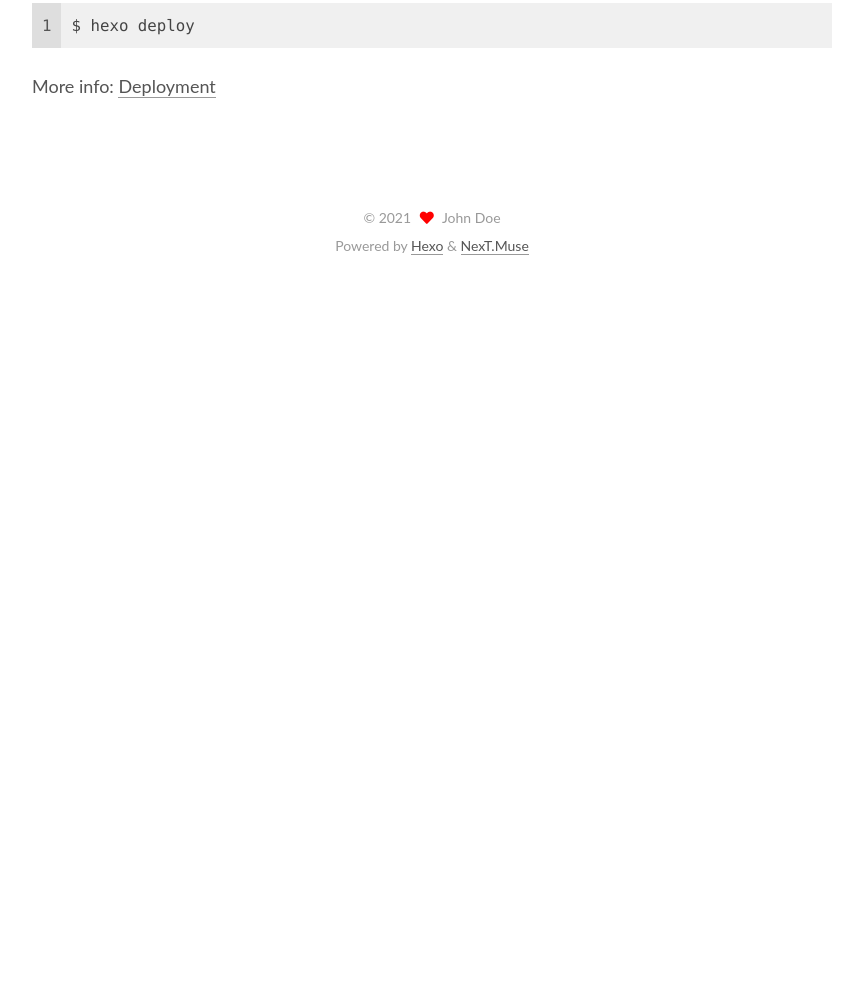
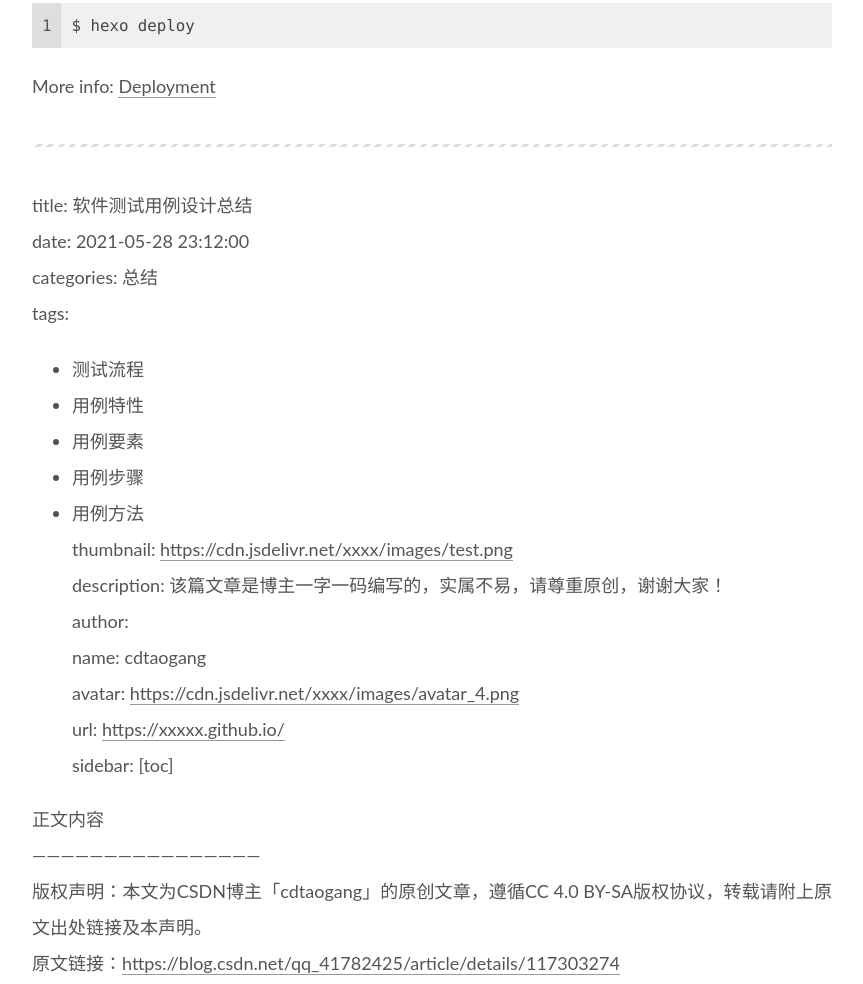
Before and after one commit to Yiazzz/yiazzz.github.io, a plain HTML site: page 2021/10/08/hello-world/index.html in a window 1280 px wide. Shown: the part 1093-2077 px from the top of the page, without its empty margins (368-1231 px from the left). Before the commit the page ends 1373 px from the top, so only its background shows below. Drawn offline with nearby package versions, Linux system fonts and the light colour scheme.

Commit message:
Site updated: 2021-10-08 11:30:49

```diff
--- a/2021/10/08/hello-world/index.html
+++ b/2021/10/08/hello-world/index.html
@@ -28,7 +28,7 @@
 <meta property="og:description" content="Welcome to Hexo! This is your very first post. Check documentation for more info. If you get any problems when using Hexo, you can find the answer in troubleshooting or you can ask me on GitHub. Quick">
 <meta property="og:locale" content="en_US">
 <meta property="article:published_time" content="2021-10-08T03:01:15.608Z">
-<meta property="article:modified_time" content="2021-10-08T03:01:15.608Z">
+<meta property="article:modified_time" content="2021-10-08T03:30:20.726Z">
 <meta property="article:author" content="John Doe">
 <meta name="twitter:card" content="summary">
 
@@ -184,7 +184,8 @@
       </span>
       <span class="post-meta-item-text">Posted on</span>
 
-      <time title="Created: 2021-10-08 11:01:15" itemprop="dateCreated datePublished" datetime="2021-10-08T11:01:15+08:00">2021-10-08</time>
+
+      <time title="Created: 2021-10-08 11:01:15 / Modified: 11:30:20" itemprop="dateCreated datePublished" datetime="2021-10-08T11:01:15+08:00">2021-10-08</time>
     </span>
 
 
@@ -210,6 +211,16 @@
 <h3 id="Deploy-to-remote-sites"><a href="#Deploy-to-remote-sites" class="headerlink" title="Deploy to remote sites"></a>Deploy to remote sites</h3><figure class="highlight bash"><table><tr><td class="gutter"><pre><span class="line">1</span><br></pre></td><td class="code"><pre><span class="line">$ hexo deploy</span><br></pre></td></tr></table></figure>
 
 <p>More info: <a target="_blank" rel="noopener" href="https://hexo.io/docs/one-command-deployment.html">Deployment</a></p>
+<hr>
+<p>title: 软件测试用例设计总结<br>date: 2021-05-28 23:12:00<br>categories: 总结<br>tags:</p>
+<ul>
+<li>测试流程</li>
+<li>用例特性</li>
+<li>用例要素</li>
+<li>用例步骤</li>
+<li>用例方法<br>thumbnail: <a target="_blank" rel="noopener" href="https://cdn.jsdelivr.net/xxxx/images/test.png">https://cdn.jsdelivr.net/xxxx/images/test.png</a><br>description: 该篇文章是博主一字一码编写的，实属不易，请尊重原创，谢谢大家！<br>author:<br> name: cdtaogang<br> avatar: <a target="_blank" rel="noopener" href="https://cdn.jsdelivr.net/xxxx/images/avatar_4.png">https://cdn.jsdelivr.net/xxxx/images/avatar_4.png</a><br> url: <a target="_blank" rel="noopener" href="https://xxxxx.github.io/">https://xxxxx.github.io/</a><br>sidebar: [toc]</li>
+</ul>
+<p>正文内容<br>————————————————<br>版权声明：本文为CSDN博主「cdtaogang」的原创文章，遵循CC 4.0 BY-SA版权协议，转载请附上原文出处链接及本声明。<br>原文链接：<a target="_blank" rel="noopener" href="https://blog.csdn.net/qq_41782425/article/details/117303274">https://blog.csdn.net/qq_41782425/article/details/117303274</a></p>
 
     </div>
 
```
Also changed, not shown: index.html (+12 -1 lines).
